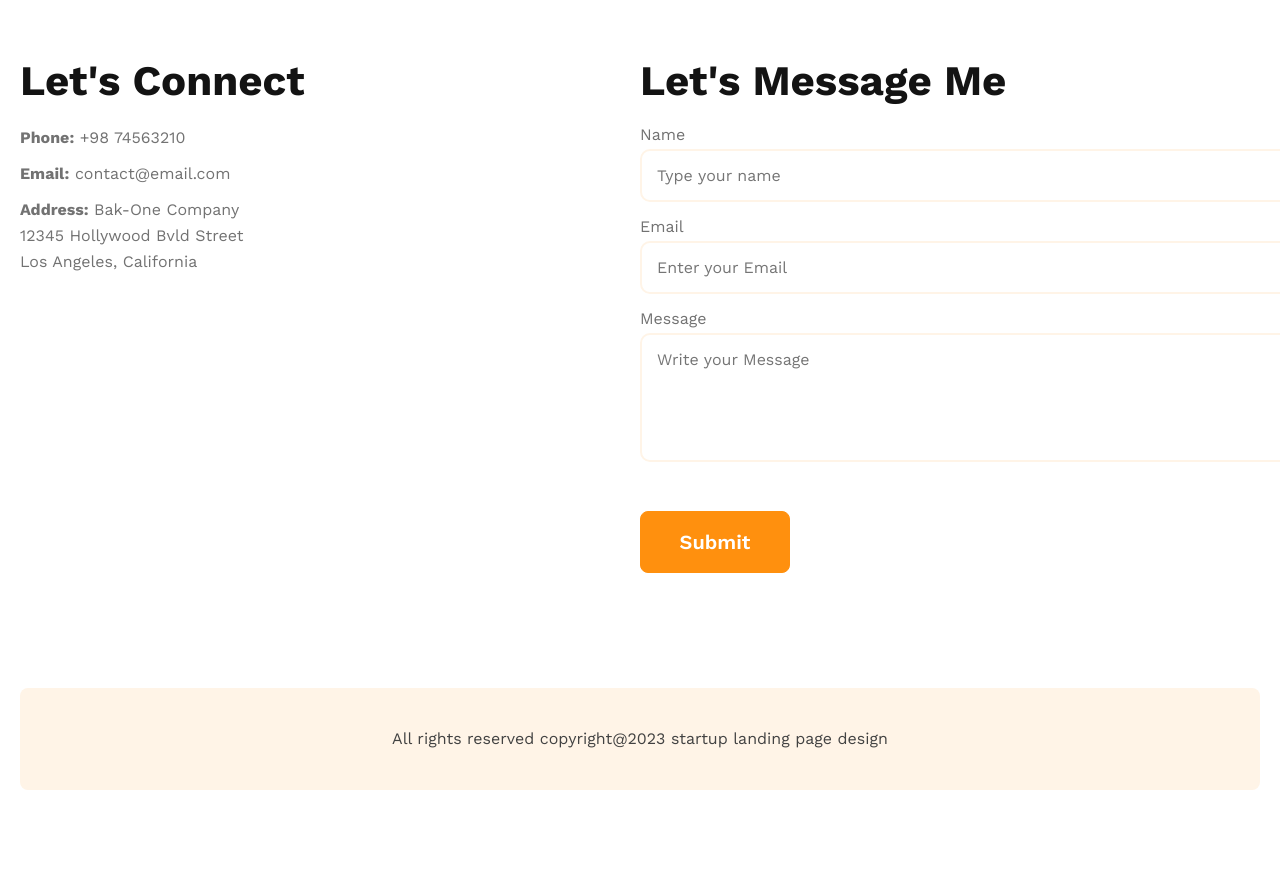
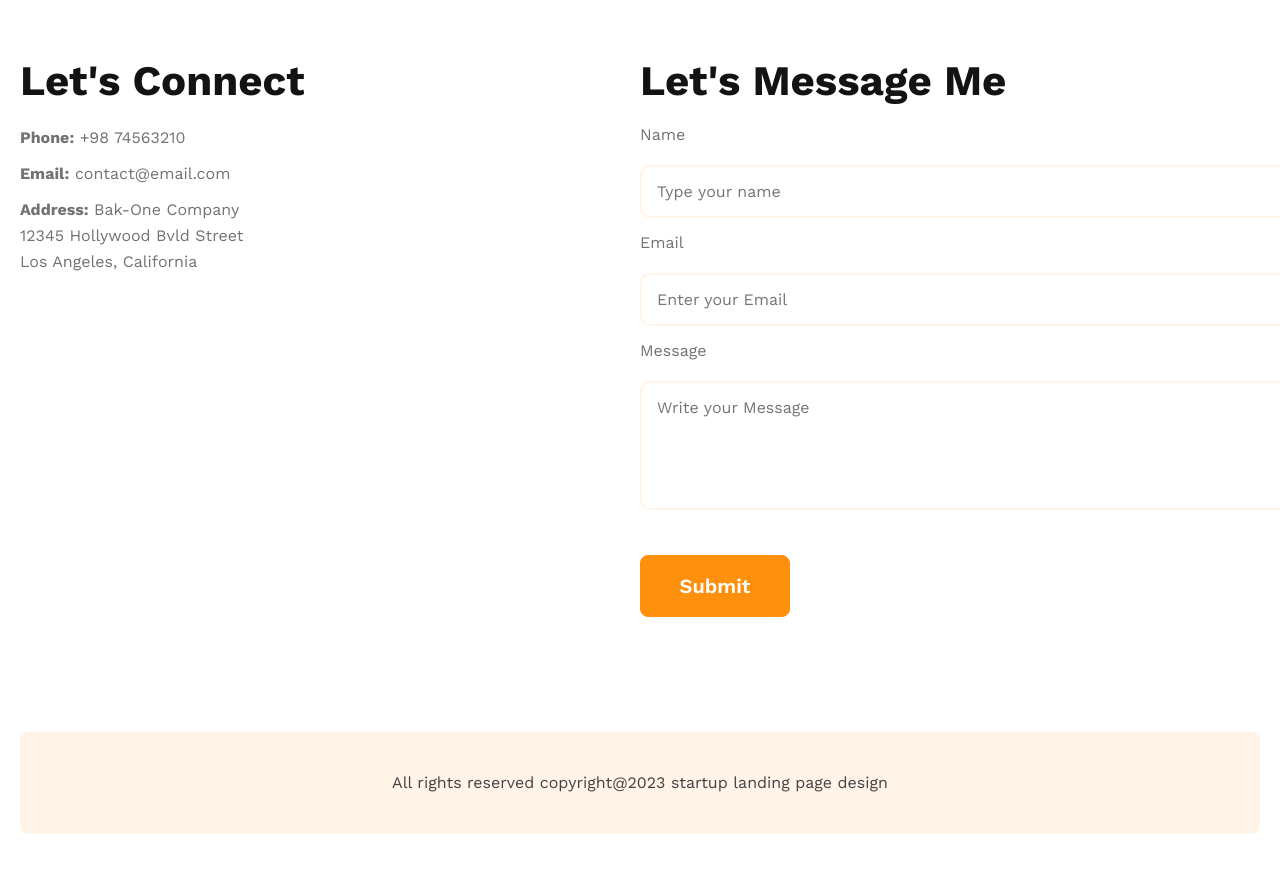
Before and after one commit to mdnesarmridha/second-assignment, a plain HTML site: page index.html in a window 1280 px wide. Shown: the part 3860-4733 px from the top of the page. Drawn offline with nearby package versions, Linux system fonts and the light colour scheme.

Commit message:
Assignment Complete

```diff
--- a/styles/styles.css
+++ b/styles/styles.css
@@ -250,6 +250,10 @@ header, main, footer{
 }
 .contact-content-item p{
 	margin-bottom: 10px;
+}
+.contact-content-item form {
+	display: flex;
+	flex-direction: column;
 }
 .contact-content-item label {
 	color: var(--dark-color-3);
```
